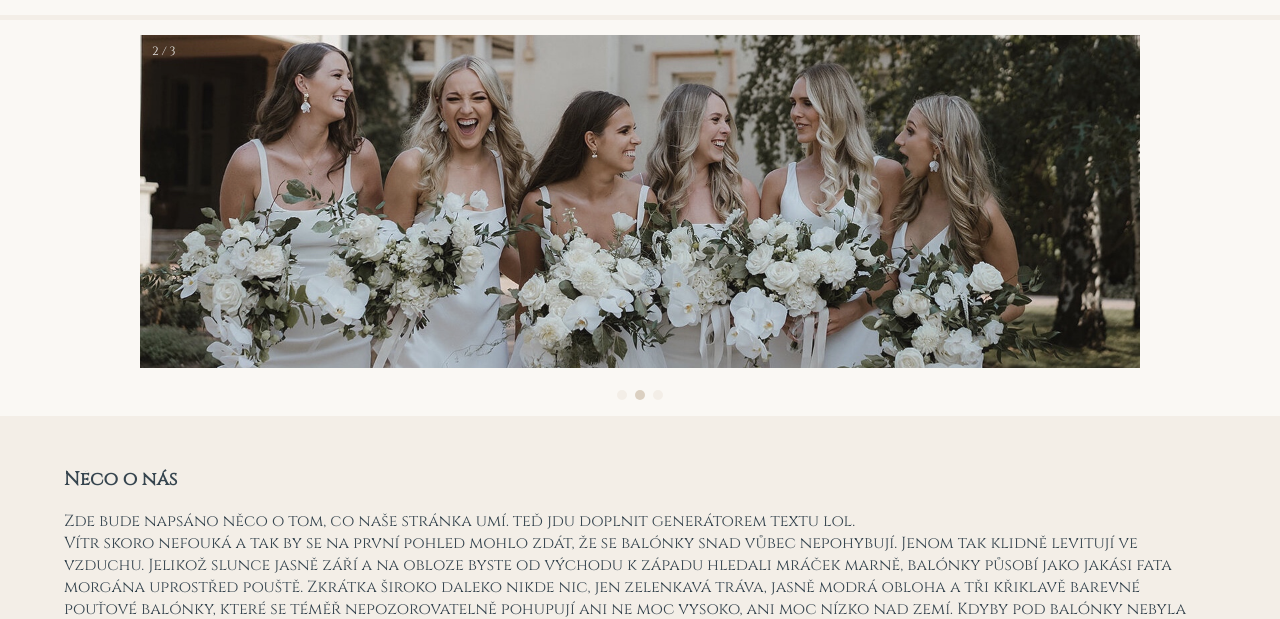
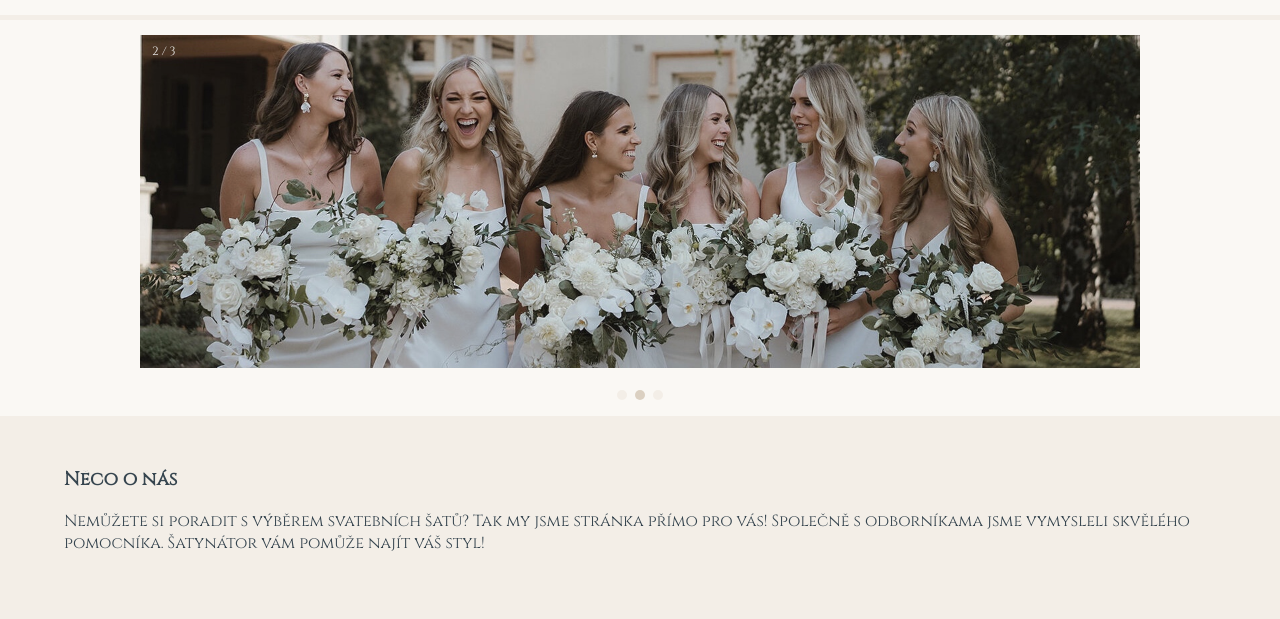
Before and after one commit to jakubmichalko1/CLG-T2, a plain HTML site: page mainpage.html in a window 1280 px wide. Shown: the part 187-806 px from the top of the page. Drawn offline with Linux system fonts and the light colour scheme.

Commit message:
Update mainpage.html

```diff
--- a/mainpage.html
+++ b/mainpage.html
@@ -70,65 +70,58 @@
     <div class="uvod">
         <h3>Něco o nás</h3>
         <p>
-            Zde bude napsáno něco o tom, co naše stránka umí. teď jdu doplnit generátorem textu lol.
-            <br>
-            Vítr skoro nefouká a tak by se na první pohled mohlo zdát, že se balónky snad vůbec nepohybují. Jenom tak
-            klidně
-            levitují ve vzduchu. Jelikož slunce jasně září a na obloze byste od východu k západu hledali mráček marně,
-            balónky
-            působí jako jakási fata morgána uprostřed pouště. Zkrátka široko daleko nikde nic, jen zelenkavá tráva,
-            jasně modrá
-            obloha a tři křiklavě barevné pouťové balónky, které se téměř nepozorovatelně pohupují ani ne moc vysoko,
-            ani moc nízko
-            nad zemí. Kdyby pod balónky nebyla sytě zelenkavá tráva, ale třeba suchá silnice či beton, možná by bylo
-            vidět jejich
-            barevné stíny - to jak přes poloprůsvitné barevné balónky prochází ostré sluneční paprsky.
+
+            Nemůžete si poradit s výběrem svatebních šatů? Tak my jsme stránka přímo pro vás!
+            Společně s odborníkama jsme vymysleli skvělého pomocníka. Šatynátor vám pomůže najít váš styl!
+
+
+
         </p>
 
     </div>
     <div id="saty" class="funguj">
-        <a onclick="window.location.href='kde.html'"; class="button" ><b>K Šatynátoru</b><a>
+        <a onclick="window.location.href='kde.html'" ; class="button"><b>K Šatynátoru</b><a>
     </div>
 
     <div class="ourteam funguj" id="nastym">
         <h2>Náš tým</h2>
-        <div class= "obliceje">
+        <div class="obliceje">
             <div class="container">
-            <div class="imgwithtext"><img class= "oblicej" src="images/Zuzka.jpg"></div>
+                <div class="imgwithtext"><img class="oblicej" src="images/Zuzka.jpg"></div>
                 <div class="overlay">
                     <div class="imgtext">Zuzka<br>-<br>Technická podpora</div>
                 </div>
             </div>
-        <div class= "break"></div>
+            <div class="break"></div>
             <div class="container">
-          <div class="imgwithtext"><img class= "oblicej" src="images/Lara.jpg"></div>
+                <div class="imgwithtext"><img class="oblicej" src="images/Lara.jpg"></div>
                 <div class="overlay">
                     <div class="imgtext">Lara<br>-<br>Vedoucí týmu</div>
                 </div>
             </div>
 
-        <div class= "break"></div>
+            <div class="break"></div>
             <div class="container">
-            <div class="imgwithtext"><img class= "oblicej" src="images/Bara.jpg"></div>
+                <div class="imgwithtext"><img class="oblicej" src="images/Bara.jpg"></div>
                 <div class="overlay">
                     <div class="imgtext">Bára<br>-<br>Odborník na šaty</div>
                 </div>
             </div>
         </div>
     </div>
-        <br/>
+    <br />
     <h2 class="funguj" id="recenze">Co o nás říkají ostatní</h2>
     <div class="allreview">
         <div class="review">
-                <img src="images/recenze/recenze 1.png" class="recimg"/>
+            <img src="images/recenze/recenze 1.png" class="recimg" />
             <p><b>Klára, 23</b><br><i>"Díky Šatynátoru jsem zvládla vybat šaty na poslední chvíli. Díky."</i></p>
         </div>
         <div class="review">
-                <img src="images/recenze/recenze 2.png" class="recimg"/>
+            <img src="images/recenze/recenze 2.png" class="recimg" />
             <p><b>Viktorie, 30</b><br><i>"Nejlepší pro výběr svatebních šatů, všem moc doporučuji."</i></p>
         </div>
         <div class="review">
-                <img src="images/recenze/recenzce 3.png" class="recimg"/>
+            <img src="images/recenze/recenzce 3.png" class="recimg" />
             <p><b>Gábina, 27</b><br><i>"Opravdu snadné hledání nejlepších šatů přímo pro Vás. "</i></p>
         </div>
 
```
Lines whose indentation alone changed are shown as unchanged.
